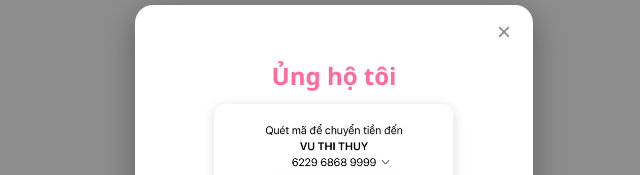
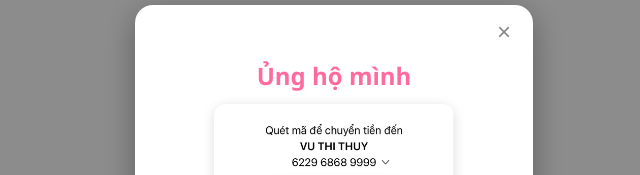
Before and after one commit to maixuanhh/Guiloiyeuthuong, a plain HTML site: page index.html in a window 1280 px wide. Both pictures are taken after a click on the button "donate". Shown: the part 145-320 px from the top of the page, 306-946 px from the left. Drawn offline with Linux system fonts and the light colour scheme.

Commit message:
Update index.html

```diff
--- a/index.html
+++ b/index.html
@@ -272,14 +272,11 @@
   </div>
   </div>
 
-  <!-- Nút donate nổi -->
   <button id="donateBtn" title="donate"> ♡</button>
-
-  <!-- Dialog donate -->
   <div id="donateDialog">
     <div>
       <button id="closeDonateDialog" title="Đóng">×</button>
-      <h2>Ủng hộ tôi</h2>
+      <h2>Ủng hộ mình</h2>
       <img src="./qr.png" alt="QR Donate" />
 
       <p>Chào bạn cảm ơn bạn đã truy cập và ủng hộ mình 💌</p>
@@ -297,7 +294,7 @@
     closeDonateDialog.addEventListener('click', () => {
       donateDialog.classList.remove('active');
     });
-    // Click ra ngoài dialog để đóng
+
     donateDialog.addEventListener('click', (e) => {
       if (e.target === donateDialog) {
         donateDialog.classList.remove('active');
```
